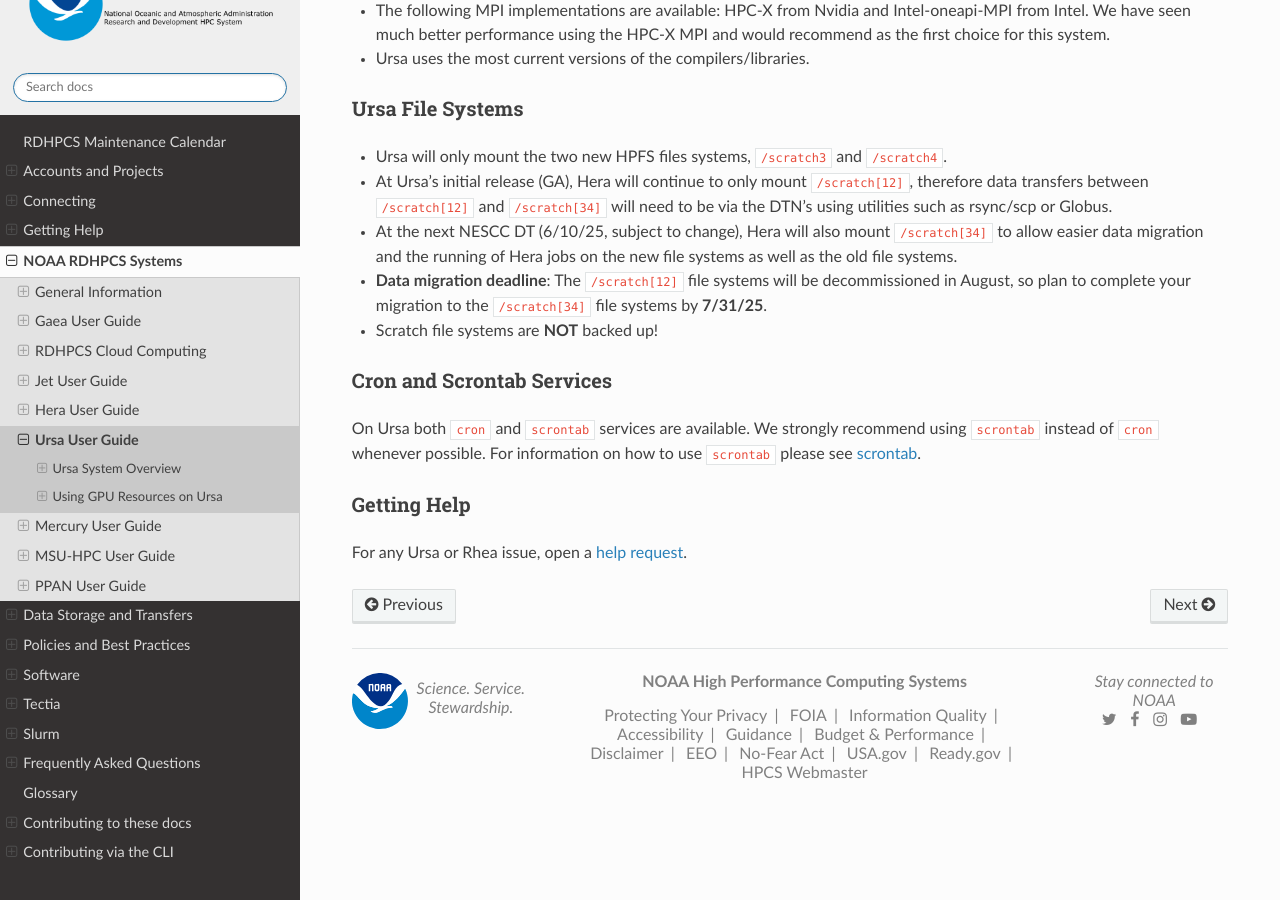
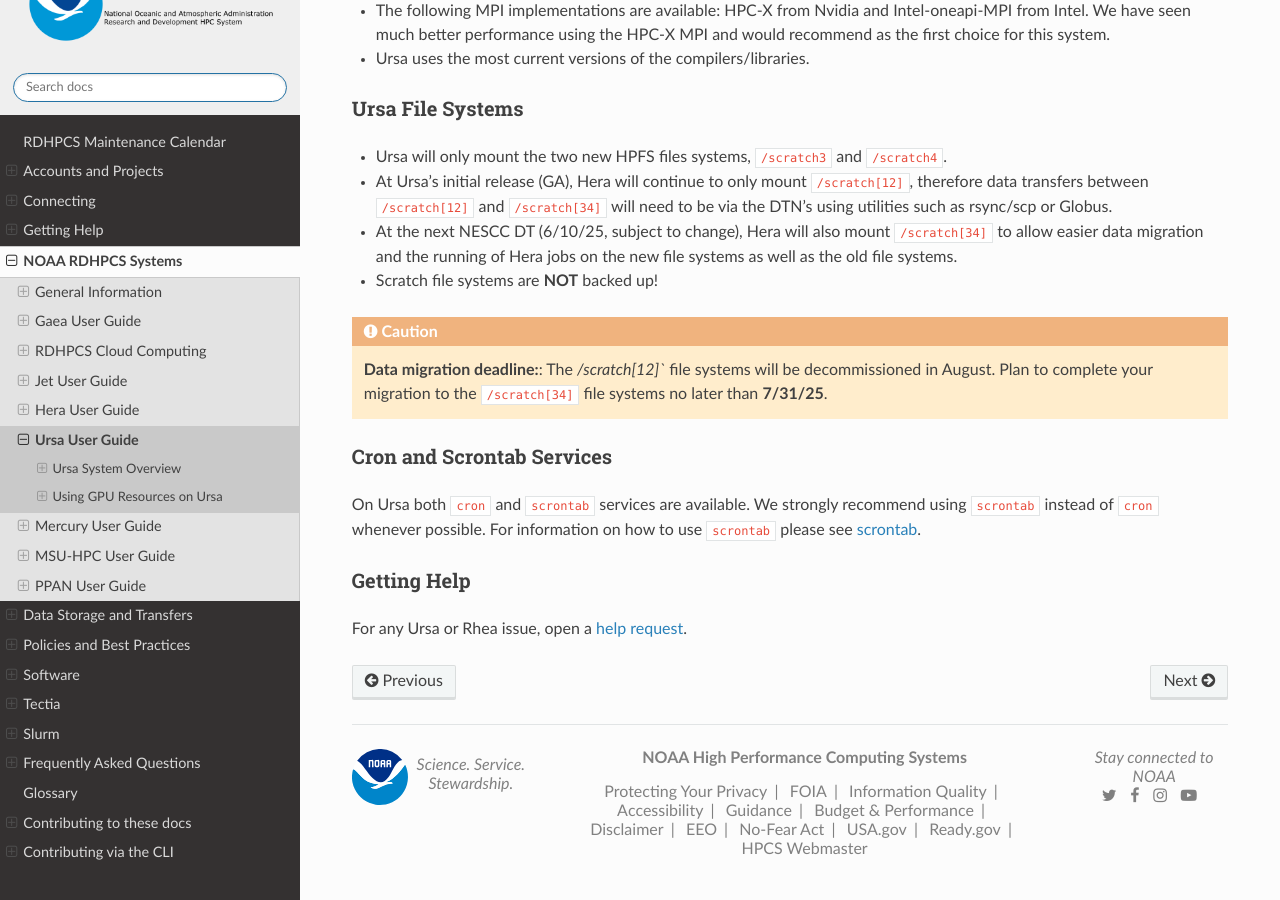
Before and after one commit to NOAA-RDHPCS/noaa-rdhpcs.github.io, a Sphinx documentation site: the page built from source/systems/ursa_user_guide.rst, in a window 1280 px wide and 900 px high, scrolled down 2795 px. Built offline with Sphinx 7.4.7 and the Read the Docs theme 3.1.0, drawn with Linux system fonts in a browser that asks for light colours; pages that are not in the unit, such as notebooks, are missing from menus.

Commit message:
Update ursa_user_guide.rst
Edited list, added "caution"

```diff
--- a/source/systems/ursa_user_guide.rst
+++ b/source/systems/ursa_user_guide.rst
@@ -202,11 +202,12 @@ Ursa File Systems
   Hera will also mount ``/scratch[34]`` to allow easier data
   migration and the running of Hera jobs on the new file
   systems as well as the old file systems.
-* **Data migration deadline**: The
-  ``/scratch[12]`` file systems will be decommissioned
-  in August, so plan to complete your migration to the
-  ``/scratch[34]`` file systems by **7/31/25**.
 * Scratch file systems are **NOT** backed up!
+
+.. caution::
+   **Data migration deadline:**: The `/scratch[12]`` file systems
+   will be decommissioned in August. Plan to complete your migration to
+   the ``/scratch[34]`` file systems no later than **7/31/25**.
 
 Cron and Scrontab Services
 --------------------------
```
